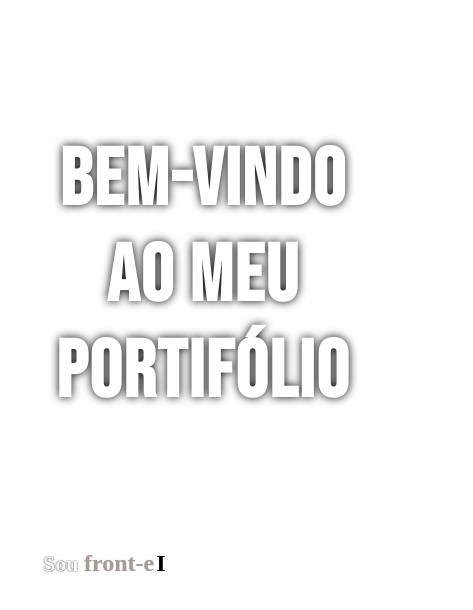
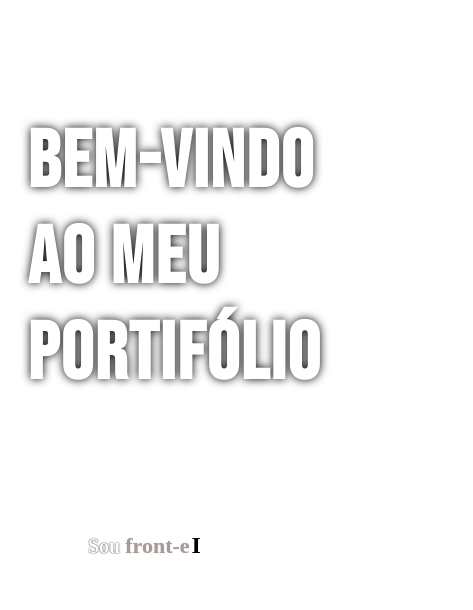
Before and after one commit to Raphael-Machado-Silva/Portifolio_React, a Next.js app in the folder meu-portifolio/: page /Home in a window 390 px wide. Shown: the top 610 px of the page, 473 px wide, since content can reach past the window. Built offline with nearby package versions, Linux system fonts and the light colour scheme.

Commit message:
update project

```diff
--- a/meu-portifolio/src/pages/Home.css
+++ b/meu-portifolio/src/pages/Home.css
@@ -110,7 +110,7 @@ h2 span.fixed {
 
   /* Estilo do contêiner do ícone (ajustando o topo para centralizar) */
   .scroll-a {
-    margin-top: 20%;
+    margin-top: 18%;
     display: inline-block;
   }
 
@@ -121,15 +121,19 @@ h2 span.fixed {
     animation: scrollAnimation 1s ease-in-out infinite; /* Animação contínua */
   }
 
-  @media (min-width: 555px){
+  @media (min-width: 650px){
+    .titles{
+      width: 70vw;
+    }
     .welcome{
         font-size: 85px;
+        text-align: center;
     }
     .texts{
       margin-top: 5%;
     }
   }
-  @media (max-width: 550px){
+  @media (max-width: 650px){
     .texts{
         width: 70vw;
         margin-top: -10%;
@@ -145,7 +149,7 @@ h2 span.fixed {
     }
     .welcome{
         font-size: 80px;
-        text-align: center;
+        text-align: left;
         margin-top: -10%;
     }
     .div-changing{
@@ -162,4 +166,23 @@ h2 span.fixed {
     h2 span.changing{
       font-size: 24px;
     }
+    .scroll-a{
+      margin-top: 5%;
+    }
   }
+
+  @media (max-width: 480px){
+    .titles{
+      margin-top: -20%;
+    }
+    .texts{
+      padding-left: 60px;
+    }
+    h2 span.fixed{
+      font-size: 20px;
+      margin-left: 15px;
+    }
+    h2 span.changing{
+      font-size: 22px;
+    }
+  }
```
Also changed, not shown: meu-portifolio/src/components/InfoRedes.css (+13 -0 lines).
